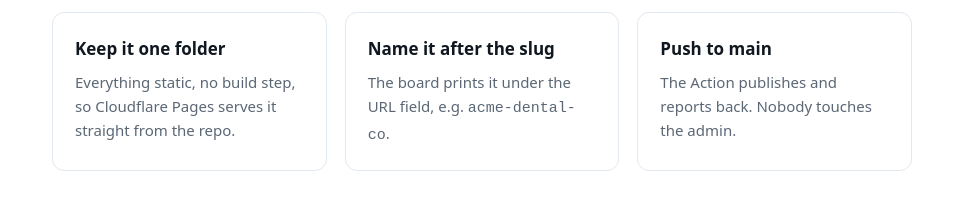
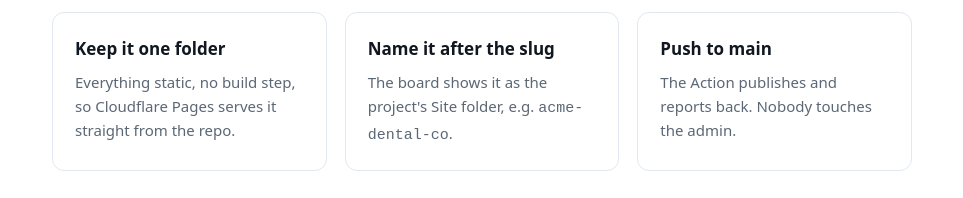
Before and after one commit to vocso-com/website-previews, a plain HTML site: page sites/example-dental/index.html in a window 1280 px wide. Shown: the part 522-720 px from the top of the page, without its empty margins (158-1121 px from the left). Drawn offline with Linux system fonts and the light colour scheme.

Commit message:
Name the field designers actually look for
The board now shows the slug as its own "Site folder" field; the docs still
sent people hunting under the rebuilt-site URL.

Co-Authored-By: Claude Opus 5 <noreply@anthropic.com>

```diff
--- a/sites/example-dental/index.html
+++ b/sites/example-dental/index.html
@@ -35,7 +35,7 @@
     </section>
     <section class="cards">
       <div class="card"><h3>Keep it one folder</h3><p>Everything static, no build step, so Cloudflare Pages serves it straight from the repo.</p></div>
-      <div class="card"><h3>Name it after the slug</h3><p>The board prints it under the URL field, e.g. <code>acme-dental-co</code>.</p></div>
+      <div class="card"><h3>Name it after the slug</h3><p>The board shows it as the project's Site folder, e.g. <code>acme-dental-co</code>.</p></div>
       <div class="card"><h3>Push to main</h3><p>The Action publishes and reports back. Nobody touches the admin.</p></div>
     </section>
   </main>
```
Also changed, not shown: 2 other files.
